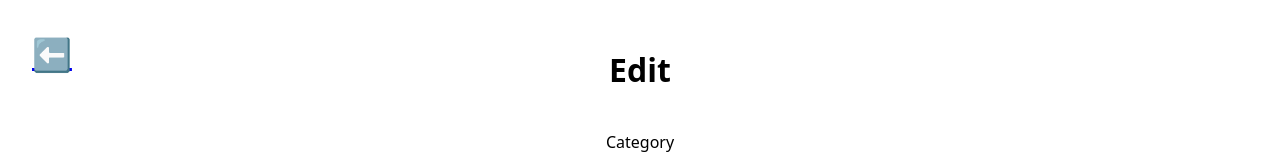
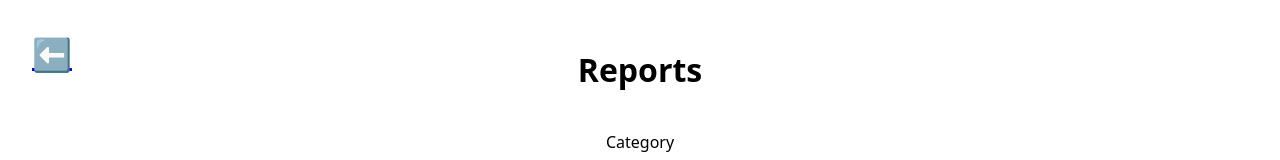
Before and after one commit to benediktbrenk/budget-app, a Next.js app: page /reports in a window 1280 px wide. Shown: the top 160 px of the page. Built offline with nearby package versions, Linux system fonts and the light colour scheme.

Commit message:
change title in ReportsPage

```diff
--- a/pages/reports/index.js
+++ b/pages/reports/index.js
@@ -42,7 +42,7 @@ export default function ReportsPage({ transactions }) {
   return (
     <>
       <ArrowLeft></ArrowLeft>
-      <Header title="Edit"></Header>
+      <Header title="Reports"></Header>
       <StyledMain>
         <ReportFilter
           filter={filter}
```
